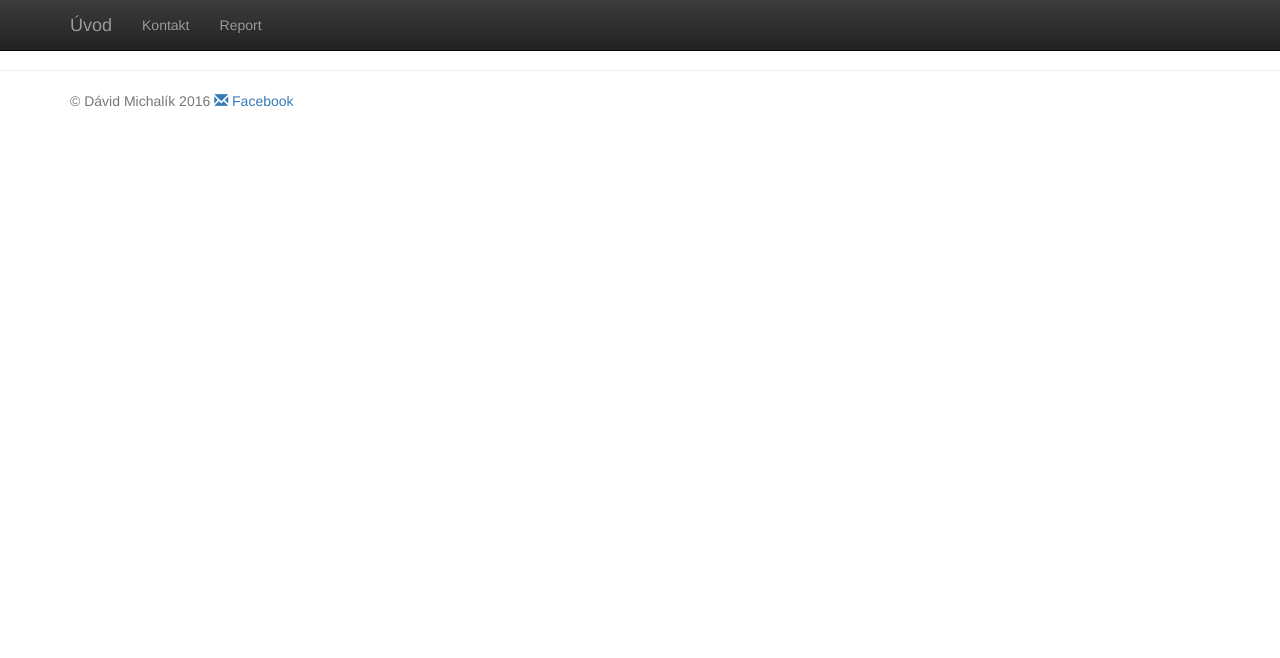
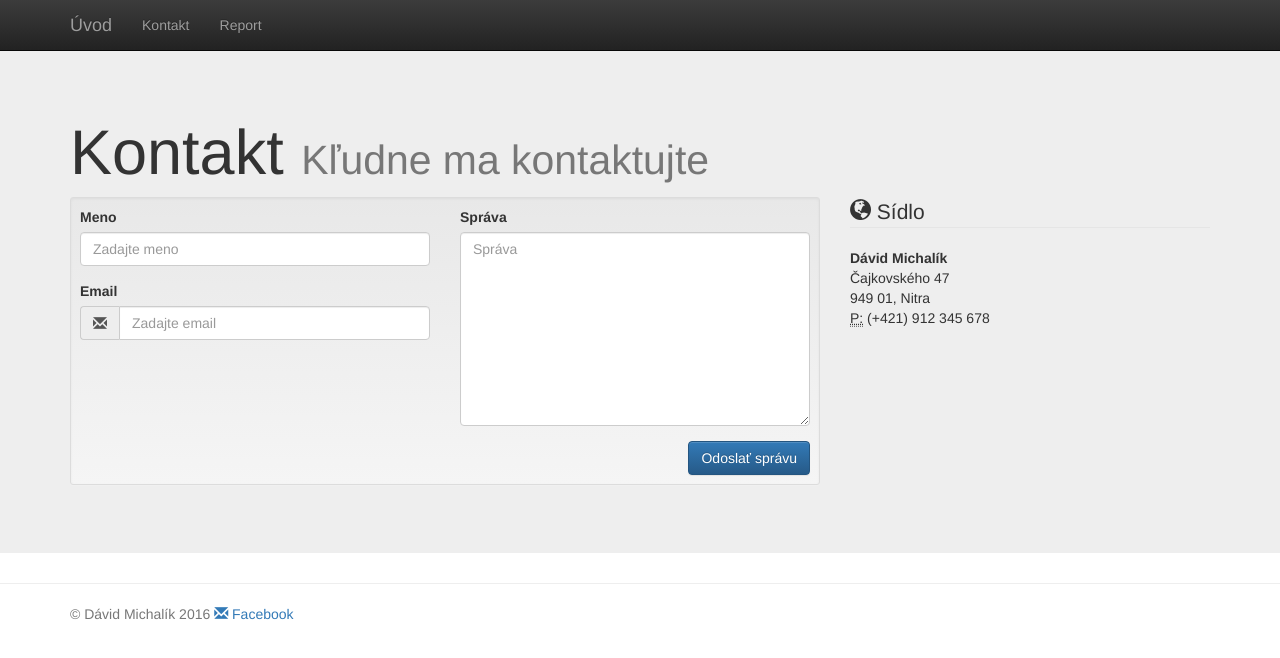
Before and after one commit to davidmichalik/bootstrap_pokus-, a website: page public_html/contact.html in a window 1280 px wide. Drawn offline with nearby package versions, Linux system fonts and the light colour scheme.

Commit message:
pridany a upraveny contact formular aj s adresou

```diff
--- a/public_html/contact.html
+++ b/public_html/contact.html
@@ -36,7 +36,7 @@
             <span class="icon-bar"></span>
             <span class="icon-bar"></span>
           </button>
-          <a class="navbar-brand" href="#">Úvod</a>
+          <a class="navbar-brand" href="index.html">Úvod</a>
         </div>
         <div id="navbar" class="navbar-collapse collapse">
           <ul class="nav navbar-nav">
@@ -47,6 +47,62 @@
       </div>
     </nav>
 
+      <div class="jumbotron">
+          <div class="container">
+              <div class="row">
+                  <div class="col-sm-12 col-lg-12">
+                      <h1 class="h1"> Kontakt <small>Kľudne ma kontaktujte</small></h1>
+                  </div>
+              </div>
+          </div>
+          <div class="container">
+              <div class="row">
+                  <div class="col-md-8">
+                      <div class="well well-sm">
+                          <form>
+                              <div class="row">
+                                  <div class="col-md-6">
+                                      <div class="form-group">
+                                          <label for="name"> Meno</label>
+                                          <input type="text" class="form-control" id="name" placeholder="Zadajte meno" required="required" />
+                                      </div>
+                                      <div class="form-group">
+                                          <label for="email"> Email</label>
+                                          <div class="input-group">
+                                              <span class="input-group-addon">
+                                                  <span class="glyphicon glyphicon-envelope"></span>
+                                              </span>
+                                              <input type="email" class="form-control" id="email" placeholder="Zadajte email" required="required" />
+                                          </div>
+                                      </div>
+                                  </div>
+                                  <div class="col-md-6">
+                                      <div class="form-group">
+                                            <label for="name"> Správa</label>
+                                            <textarea name="message" id="message" class="form-control" rows="9" cols="25" required="required" placeholder="Správa"></textarea>
+                                       </div>
+                                  </div>
+                                  <div class="col-md-12">
+                                        <button type="submit" class="btn btn-primary pull-right" id="btnContactUs"> Odoslať správu</button>
+                                  </div>
+                              </div>
+                          </form>
+                      </div>
+                  </div>
+                  <div class="col-md-4">
+                        <form>
+                            <legend><span class="glyphicon glyphicon-globe"></span> Sídlo</legend>
+                            <address>
+                                <strong>Dávid Michalík</strong>
+                                <br> Čajkovského 47
+                                <br> 949 01, Nitra
+                                <br> <abbr title="Phone"> P:</abbr> (+421) 912 345 678
+                            </address>
+                        </form>
+                  </div>
+              </div>
+            </div>
+      </div>
 
       <hr>
 
```
Also changed, not shown: public_html/report.html (+1 -1 lines).
